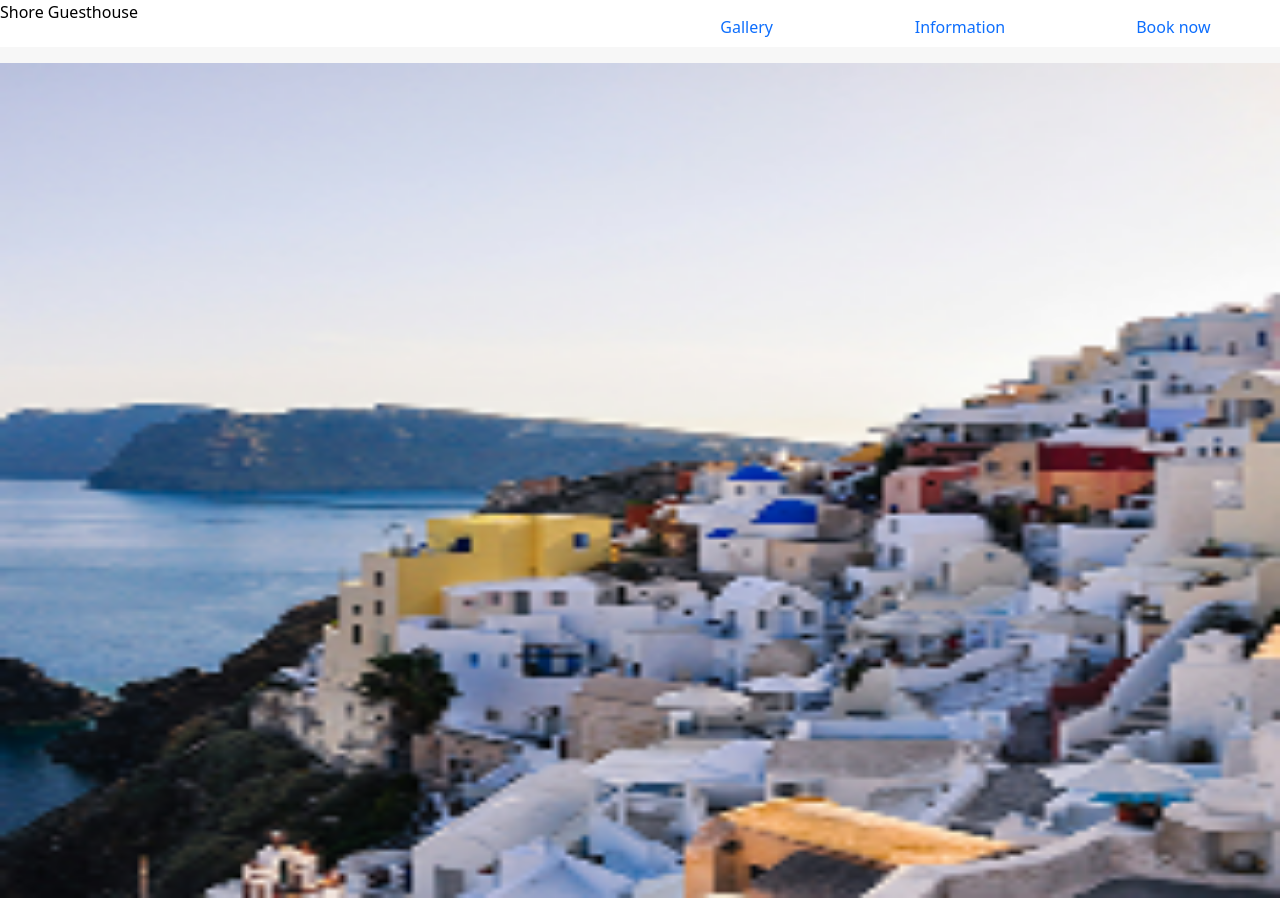
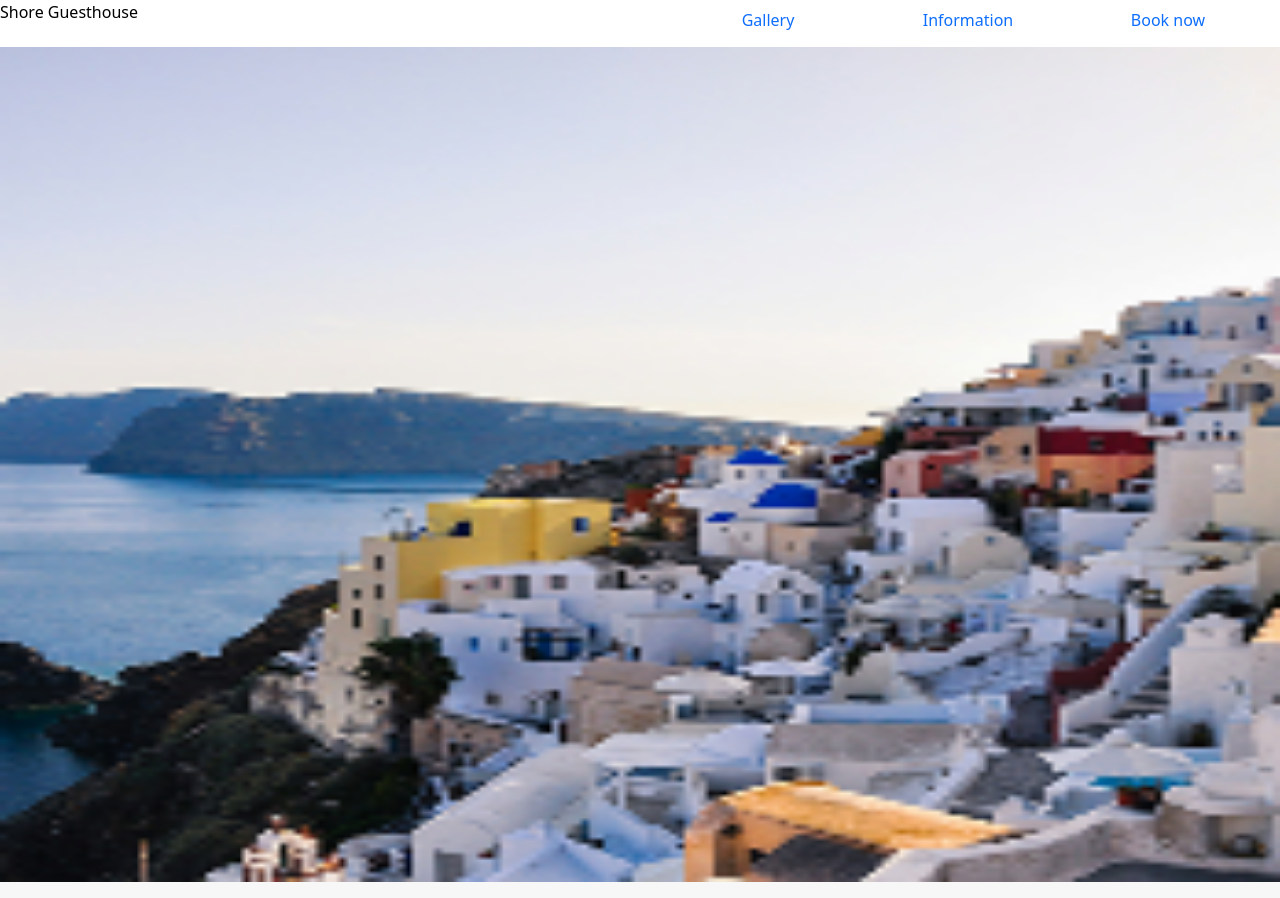
Before and after one commit to UnnatiNakrani/Vacation, a plain HTML site: page index.html in a window 1280 px wide. Drawn offline with nearby package versions, Linux system fonts and the light colour scheme; a web font is replaced by a local one.

```diff
--- a/index.html
+++ b/index.html
@@ -25,20 +25,22 @@
 <body>
     <header>
         <div>
-            <nav class=" d-flex flex-row mb-3">
+            <nav class=" d-flex flex-row">
                 <div class="nav">Shore Guesthouse</div>
                 <div class="nav">
                     <div class="container text-center">
                         <div class="row align-items-center">
-                            <a class="col">
-                                Gallery
-                            </a>
-                            <a class="col">
-                                Information
-                            </a>
-                            <a class="col">
-                                Book now
-                            </a>
+                            <ul class="nav justify-content-end col">
+                                <li class="nav-item">
+                                    <a class="nav-link" href="#">Gallery</a>
+                                </li>
+                                <li class="nav-item">
+                                    <a class="nav-link" href="#">Information</a>
+                                </li>
+                                <li class="nav-item">
+                                    <a class="nav-link" href="#">Book now</a>
+                                </li>
+                            </ul>
                         </div>
                     </div>
                 </div>
@@ -53,9 +55,9 @@
             </div>
         </section>
         <!-- about section -->
-         <section></section>
-         <!-- date section -->
-          <section></section>
+        <section></section>
+        <!-- date section -->
+        <section></section>
     </main>
     <footer>
         <div></div>
```
